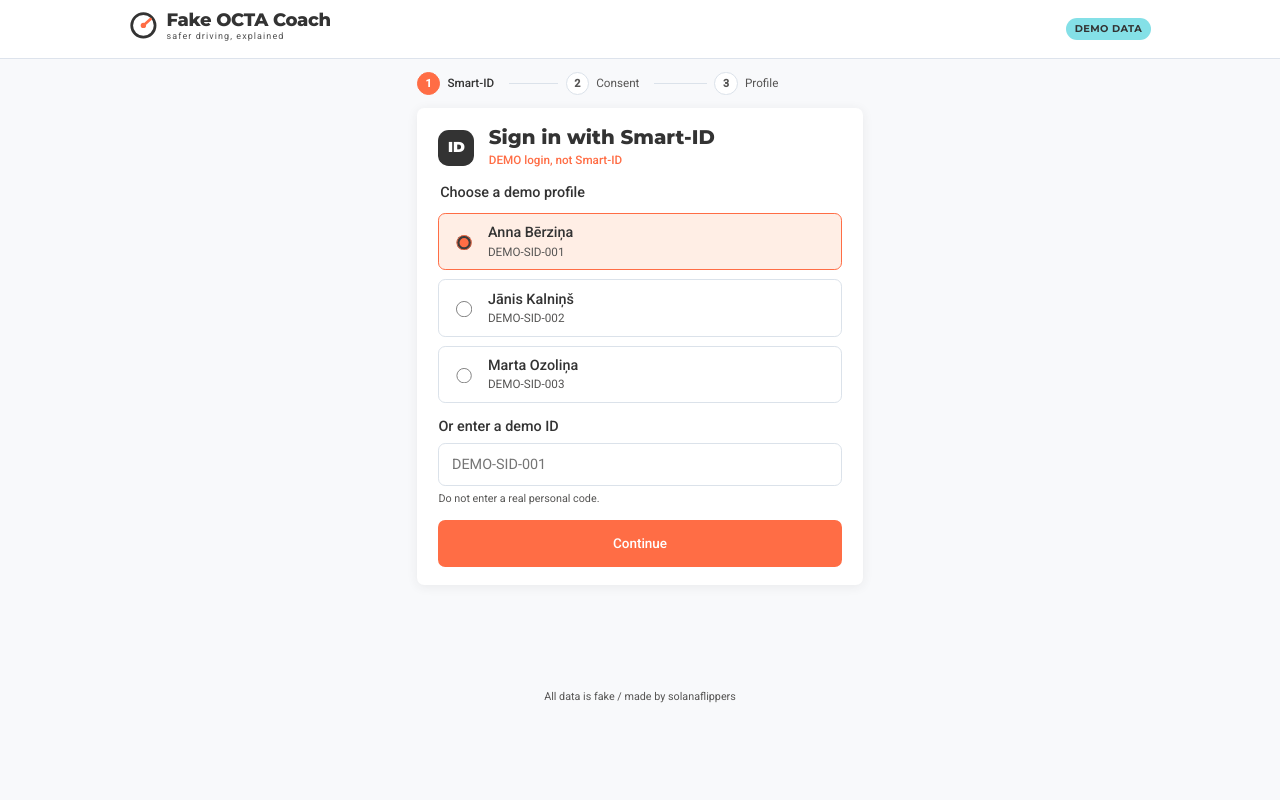
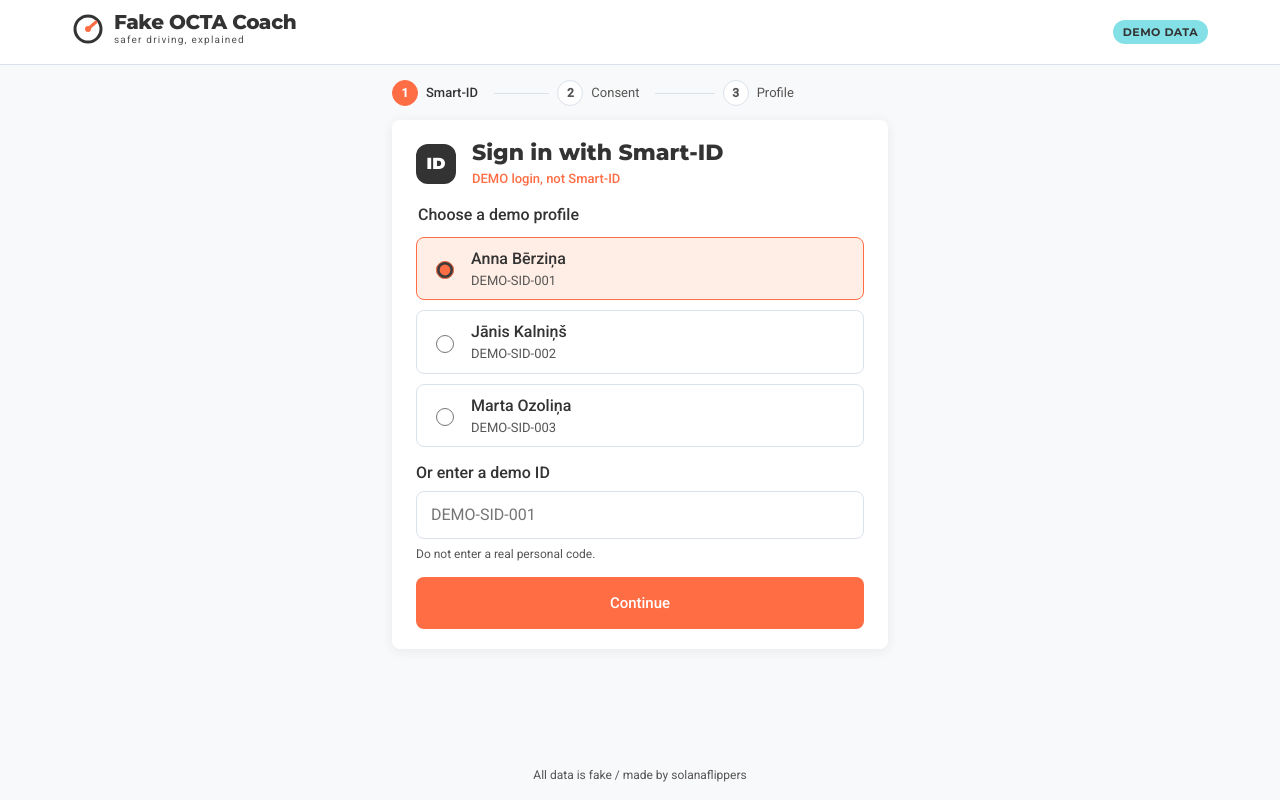
Before and after one commit to bgdnyrmln/ltaboctahackathontask, a React (Vite) app in the folder web/: page /login in a window 1280 px wide. Built offline with nearby package versions, Linux system fonts and the light colour scheme.

Commit message:
Revert "fix(web): fit laptop viewports at 100% browser zoom"
This reverts commit cdbce2156a0577cd5f8f662b2933412eb8215acb.

```diff
--- a/web/src/components/LiveTripMap.tsx
+++ b/web/src/components/LiveTripMap.tsx
@@ -153,9 +153,7 @@
       const stage = stageEl.current
       const rot = rotatorEl.current
       if (!stage || !rot) return
-      // Layout size in CSS px (not getBoundingClientRect, which includes page zoom).
-      const w = stage.offsetWidth
-      const h = stage.offsetHeight
+      const { width: w, height: h } = stage.getBoundingClientRect()
       const d = Math.ceil(Math.hypot(w, h))
       rot.style.width = `${d}px`
       rot.style.height = `${d}px`
--- a/web/src/components/PhoneFrame.tsx
+++ b/web/src/components/PhoneFrame.tsx
@@ -29,11 +29,9 @@
     const measure = () => {
       const el = box.current
       if (!el) return
-      const rect = el.getBoundingClientRect()
-      // Page zoom (CSS zoom on laptops) makes 1 CSS px smaller on screen; account for it.
-      const z = el.offsetWidth > 0 ? rect.width / el.offsetWidth : 1
-      const available = window.innerHeight - (rect.top + window.scrollY) - BOTTOM_GAP - (caption ? CAPTION_H : 0)
-      setScale(Math.max(MIN_SCALE, Math.min(1, available / (PHONE_H * z))))
+      const top = el.getBoundingClientRect().top + window.scrollY
+      const available = window.innerHeight - top - BOTTOM_GAP - (caption ? CAPTION_H : 0)
+      setScale(Math.max(MIN_SCALE, Math.min(1, available / PHONE_H)))
     }
     measure()
     window.addEventListener('resize', measure)
--- a/web/src/index.css
+++ b/web/src/index.css
@@ -142,31 +142,3 @@
     animation: none !important;
   }
 }
-
-/* Laptop screens at 100% browser zoom (e.g. 1366x768 at 125% Windows scaling,
-   or 1440x900 MacBooks) give a small viewport. Render the desktop layout at 90%,
-   which is what looks right there; large monitors stay at 100%. */
-@media (min-width: 992px) and (max-width: 1599px), (min-width: 992px) and (max-height: 860px) {
-  html {
-    zoom: 0.9;
-  }
-}
-
-/* Under the 90% zoom, viewport-height units shrink too: stretch full-height
-   blocks back to the real window height. */
-@media (min-width: 992px) and (max-width: 1599px), (min-width: 992px) and (max-height: 860px) {
-  .mobile-app,
-  .app-shell,
-  .ins,
-  .ins-login {
-    min-height: calc(100dvh / 0.9);
-  }
-
-  .hero {
-    min-height: min(calc(100svh / 0.9), 920px);
-  }
-
-  .tabbar {
-    height: calc(100dvh / 0.9 - 68px) !important;
-  }
-}
--- a/web/src/pages/App.css
+++ b/web/src/pages/App.css
@@ -2225,18 +2225,3 @@
     height: 460px;
   }
 }
-
-/* Drive (phone + live map side by side) needs more room than other pages:
-   shrink it a bit further on laptop screens (about 0.77 overall). */
-@media (min-width: 992px) and (max-width: 1599px), (min-width: 992px) and (max-height: 860px) {
-  .app-page--drive-sim {
-    zoom: 0.85;
-  }
-}
-
-/* Drive at ~0.77: let the map use the real window height */
-@media (min-width: 992px) and (max-width: 1599px), (min-width: 992px) and (max-height: 860px) {
-  .app-page--drive-sim .ltm__stage {
-    height: clamp(300px, calc(100dvh / 0.765 - 330px), 760px);
-  }
-}
```
